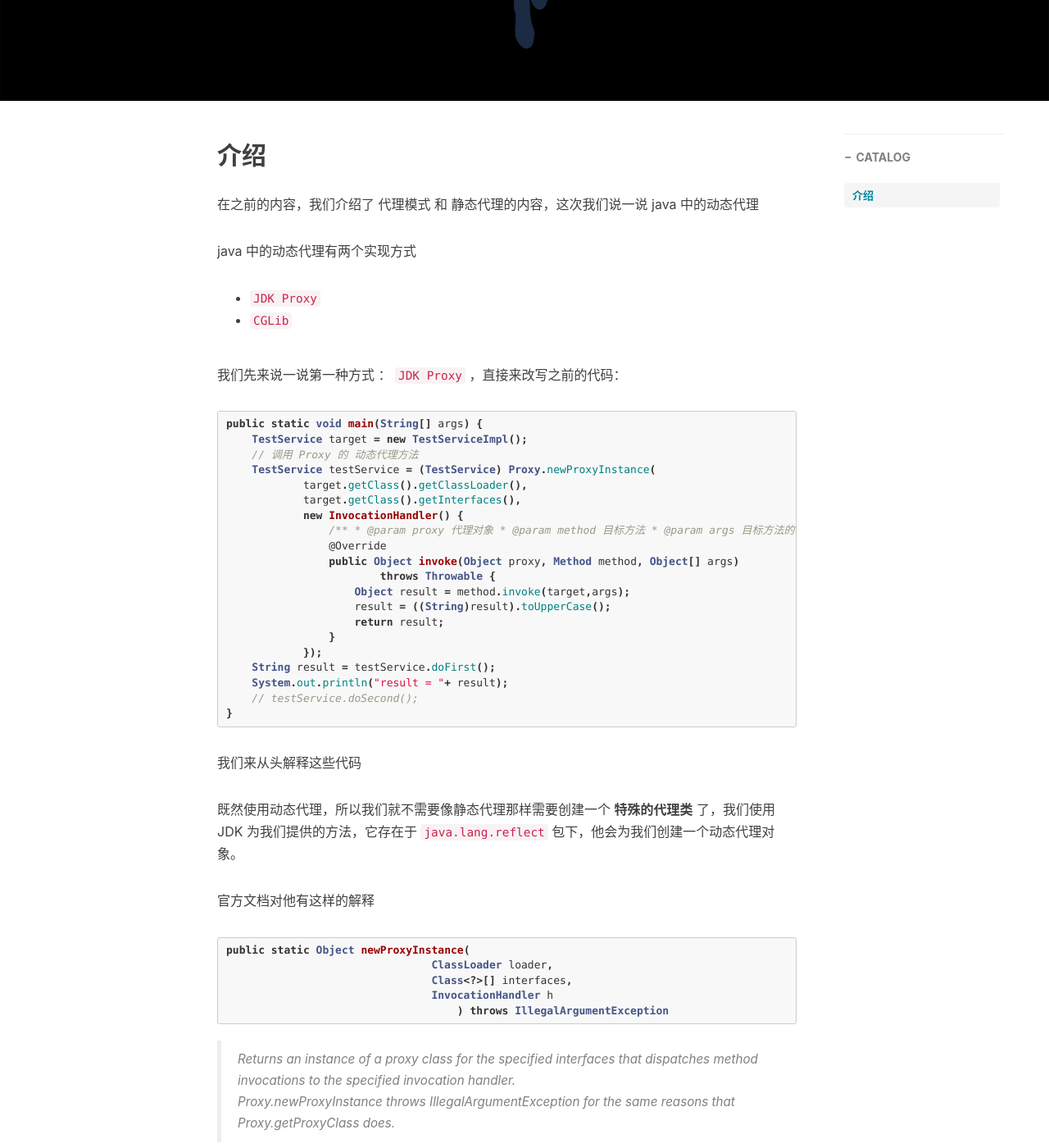
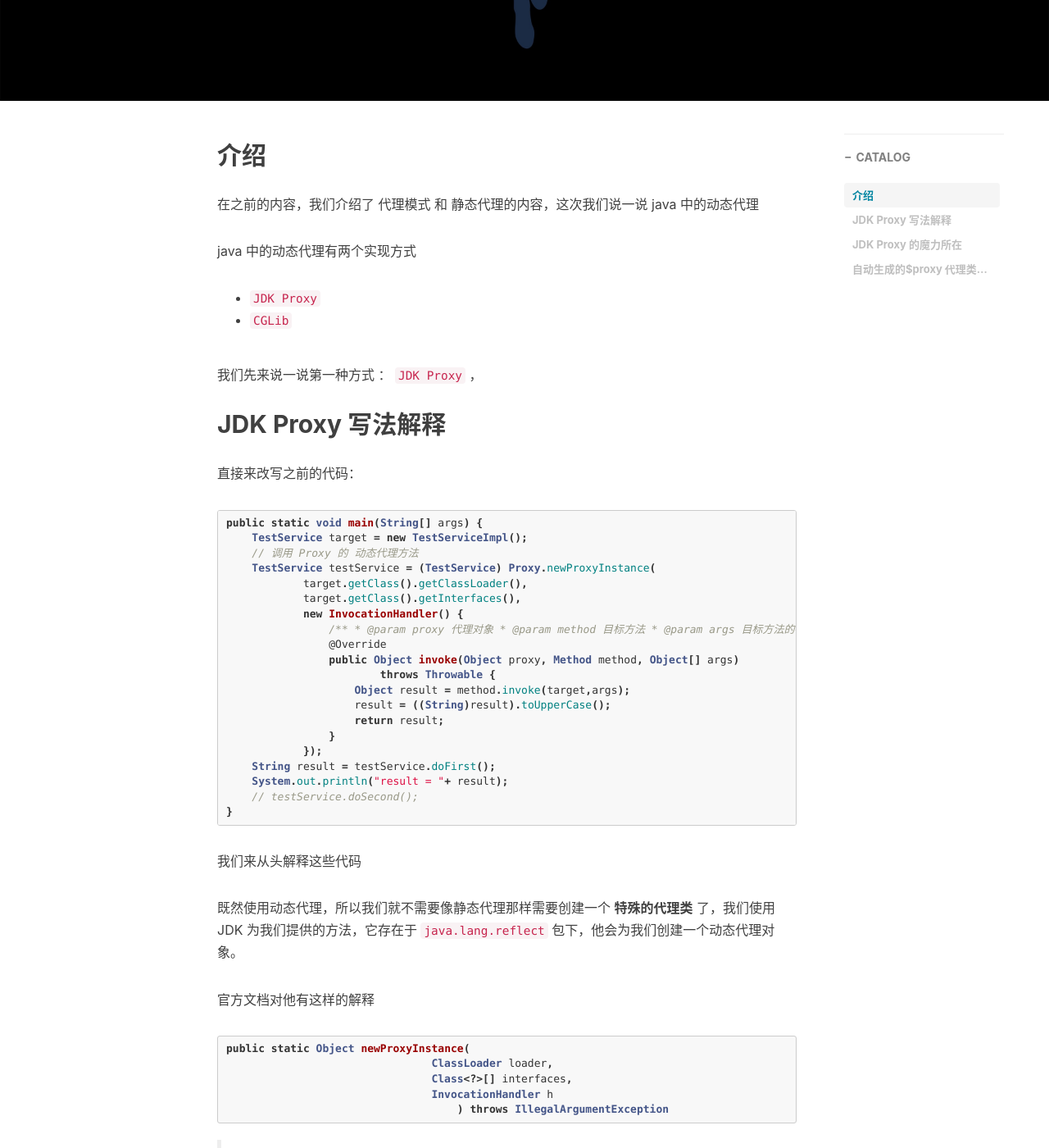
Before and after one commit to Zjianru/zjianru.github.io, a Jekyll site: the page built from _posts/2018-11-12-java中的代理（二）.md, in a window 1280 px wide and 1400 px high, scrolled down 400 px. Shown: the whole window at 82% size. Built offline with Jekyll 4.4.1, drawn with Linux system fonts in a browser that asks for light colours; nearby versions of some CDN libraries; comment, search, counter and statistics services are not loaded; some of the changed text lies outside the part shown.

Commit message:
add new java basic Note _ java  proxy  JDK Proxy

````diff
--- a/_posts/2018-11-12-java中的代理（二）.md
+++ b/_posts/2018-11-12-java中的代理（二）.md
@@ -18,7 +18,10 @@ java 中的动态代理有两个实现方式
 - `JDK Proxy`
 - `CGLib`
 
-我们先来说一说第一种方式 ： `JDK Proxy` ，直接来改写之前的代码：
+我们先来说一说第一种方式 ： `JDK Proxy` ，
+
+## JDK Proxy 写法解释
+直接来改写之前的代码：
 
 ```java
 public static void main(String[] args) {
@@ -66,6 +69,8 @@ public static Object newProxyInstance(
 >
 > Proxy.newProxyInstance throws IllegalArgumentException for the same reasons that Proxy.getProxyClass does.
 
+## JDK Proxy 的魔力所在
+
 我们来详细说一说 `newProxyInstance` 都干了些什么
 
 我们需要传入三个参数
@@ -91,6 +96,8 @@ public static Object newProxyInstance(
 注意：
 
 **对于从 Object 类中继承的方法，JDK Proxy 仅仅会把 `hashCode()` 、 `equals()` 、 `toString()` 这三个非接口方法转发给InvocationHandler**
+
+## 自动生成的$proxy 代理类一览
 
 至于在运行期产生的代理类，就是如下的代码，并没有什么复杂的逻辑，只是帮我们免除了一些手工的麻烦
 
````
